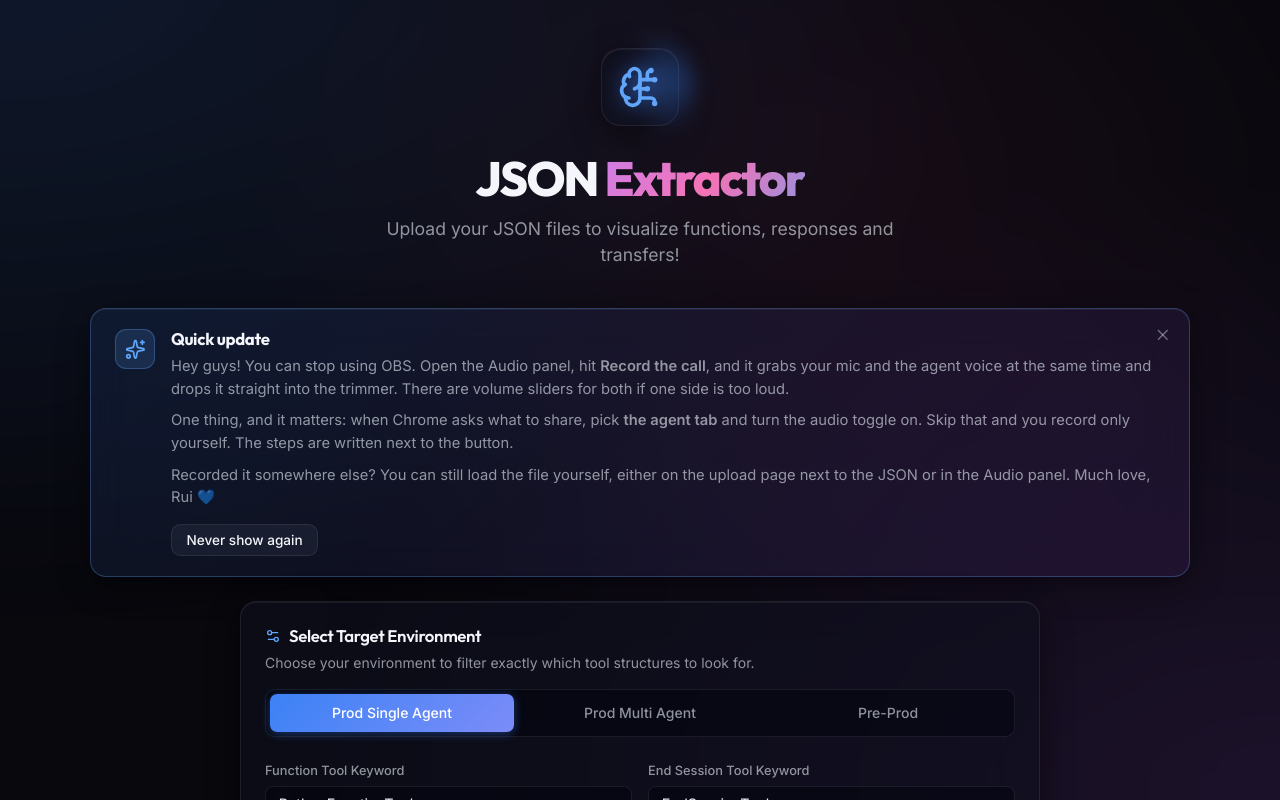
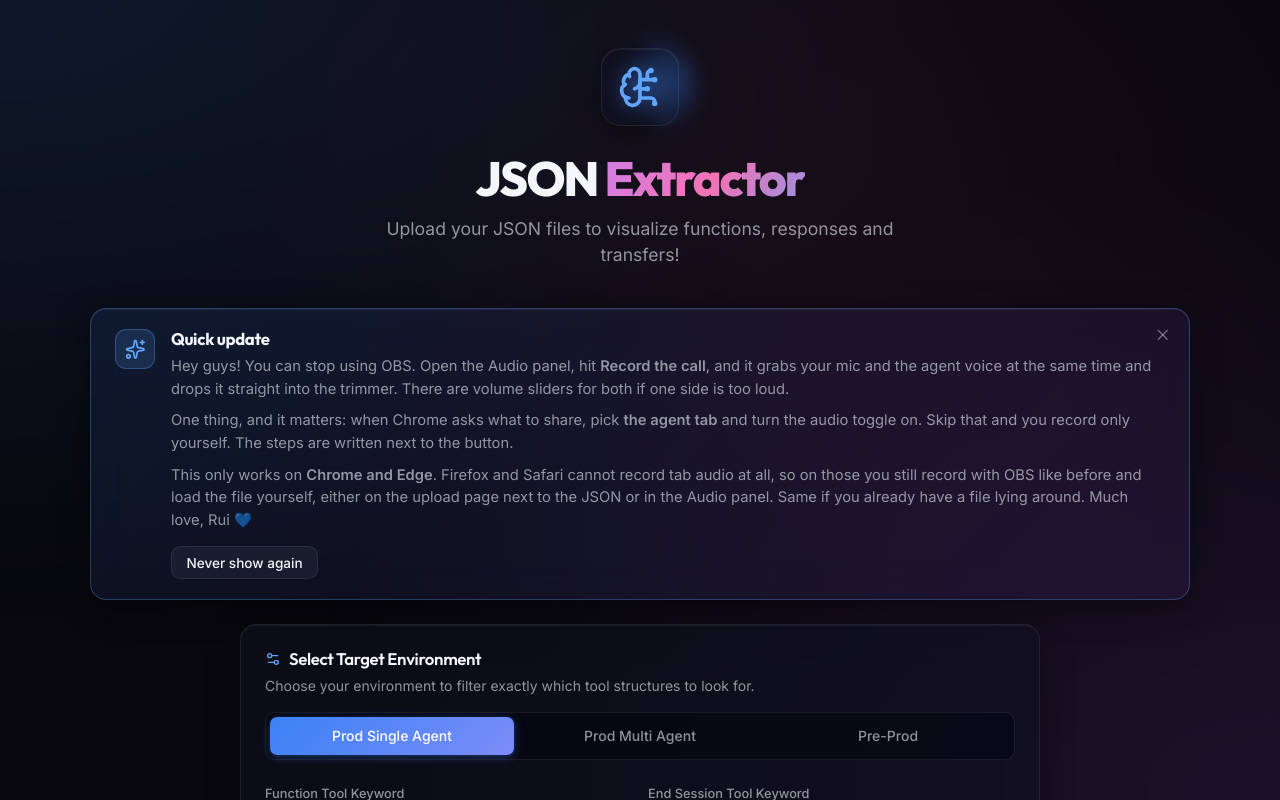
Before and after one commit to ruimartins23/JSON_organizer, a React (Vite) app: page / in a window 1280 px wide. Shown: the top 800 px of the page. Built offline with nearby package versions, Linux system fonts and the light colour scheme.

Commit message:
Say in the announcement that recording is Chrome and Edge only
Firefox and Safari cannot capture tab audio, so the Record button is not there
at all. Anyone on those needs to know they keep using OBS rather than hunting
for a button that will never appear.

```diff
--- a/src/components/Announcement.tsx
+++ b/src/components/Announcement.tsx
@@ -42,8 +42,10 @@ export function Announcement() {
           yourself. The steps are written next to the button.
         </p>
         <p>
-          Recorded it somewhere else? You can still load the file yourself, either on the upload page
-          next to the JSON or in the Audio panel. Much love, Rui 💙
+          This only works on <strong>Chrome and Edge</strong>. Firefox and Safari cannot record tab
+          audio at all, so on those you still record with OBS like before and load the file yourself,
+          either on the upload page next to the JSON or in the Audio panel. Same if you already have
+          a file lying around. Much love, Rui 💙
         </p>
         <div className="announcement-actions">
           <button className="btn-secondary" onClick={dismissForever}>
```
Also changed, not shown: 1 other file (tests, documents, lock files or other folders).
